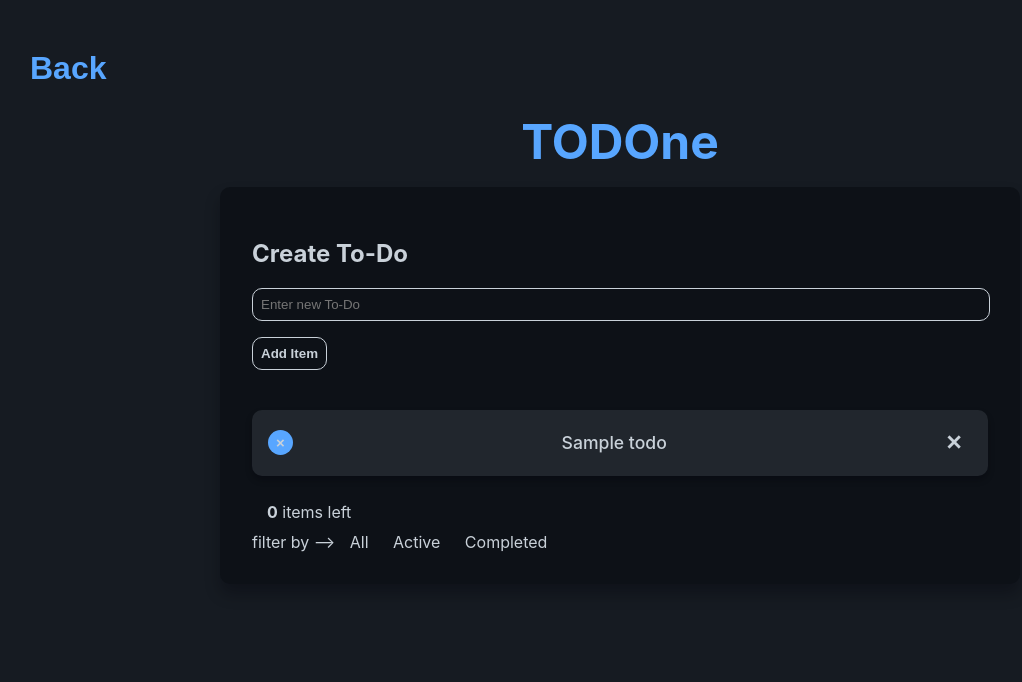
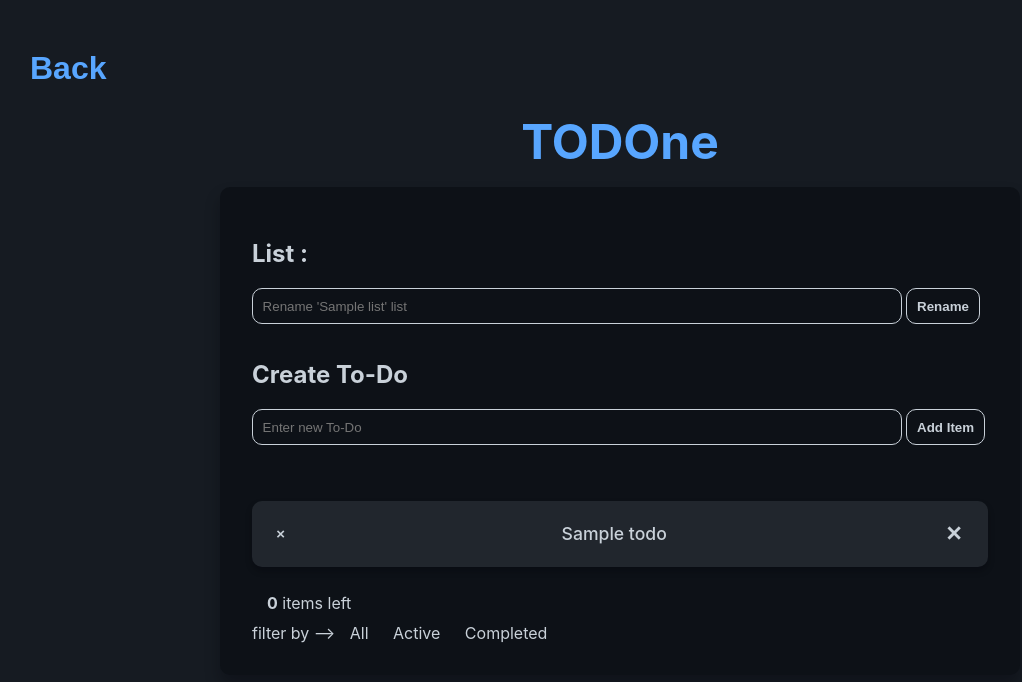
Before and after one commit to tech-tribute/TODO-ne, a Django app: page /lists/1/ in a window 1280 px wide. Shown: the top 682 px of the page, without its empty margins (20-1042 px from the left). Run offline with Django 4.2, Linux system fonts and the light colour scheme; tables that the repository leaves empty hold one stand-in row (values such as "Sample post").

Commit message:
Better style | Ability to edit a todo list

```diff
--- a/TODOne/lists/views.py
+++ b/TODOne/lists/views.py
@@ -2,31 +2,35 @@ from django.shortcuts import render, redirect
 from django.http import HttpRequest, HttpResponse
 from django.views.decorators.http import require_POST, require_GET
 
-from . forms import CreateListForm
-from . models import List
+from .forms import *
+from .models import List
 from todos.models import Todo
 
 
 # Create your views here.
 
+
 @require_GET
-def list_overview(request:HttpRequest):
-    lists = List.objects.order_by('-create_date')
+def list_overview(request: HttpRequest):
+    lists = List.objects.order_by("-create_date")
     form = CreateListForm()
 
     context = {
-        "lists":lists,
-        "form":form,
+        "lists": lists,
+        "form": form,
     }
 
-    return render(request=request, template_name="lists/list_overview.html", context=context)
+    return render(
+        request=request, template_name="lists/list_overview.html", context=context
+    )
 
-def add_todo(request:HttpRequest):
+
+def add_todo(request: HttpRequest):
     return HttpResponse("Developing ...")
 
 
 @require_POST
-def create_list(request:HttpRequest):
+def create_list(request: HttpRequest):
     form = CreateListForm(request.POST)
     if form.is_valid():
         name = form.cleaned_data["name"]
@@ -36,30 +40,42 @@ def create_list(request:HttpRequest):
 
     return redirect("lists:list_overview")
 
+
 @require_GET
-def list_detail(request:HttpRequest, list_id:int):
+def list_detail(request: HttpRequest, list_id: int):
     list_ = List.objects.get(id=list_id)
-    todos:Todo = list_.todos.all()
+    todos: Todo = list_.todos.all()
     uncompleted_todos = todos.filter(is_complete=False)
     completed_todos = todos.filter(is_complete=True)
 
     context = {
-        "list":list_,
-        "todos":todos,
-        "list_id":list_id,
-        "completed_todos":completed_todos,
-        "uncompleted_todos":uncompleted_todos,
+        "list": list_,
+        "todos": todos,
+        "list_id": list_id,
+        "completed_todos": completed_todos,
+        "uncompleted_todos": uncompleted_todos,
     }
 
-    return render(request=request, template_name="lists/list_detail.html", context=context,)
+    return render(
+        request=request,
+        template_name="lists/list_detail.html",
+        context=context,
+    )
 
 
-def edit_list(request:HttpRequest):
-    return HttpResponse("Developing ...")
+@require_POST
+def edit_list(request: HttpRequest, list_id=int):
+    form = EditListForm(request.POST)
+    if form.is_valid():
+        name = form.cleaned_data["name"]
+        list_ = List.objects.get(id=list_id)
+        list_.name = name
+        list_.save()
+        return redirect("lists:list_detail", list_id=list_.id)
 
 
 @require_GET
-def delete_list(request:HttpRequest, list_id:int):
+def delete_list(request: HttpRequest, list_id: int):
     list_ = List.objects.get(id=list_id).delete()
 
     return redirect("lists:list_overview")
--- a/TODOne/static/css/lists/list_detail.css
+++ b/TODOne/static/css/lists/list_detail.css
@@ -231,7 +231,7 @@ body {
 input[type='text'],
 input[type='submit'],
 button {
-    padding: 0.5rem;
+    padding: 0.6rem;
     border-radius: var(--border-radius);
     border: 1px solid var(--text-color);
     background-color: var(--secondary-bg-color);
@@ -241,7 +241,7 @@ button {
 
 input[type='text'] {
     margin-bottom: 1rem;
-    width: calc(100% - 1rem);
+    width: calc(100% - 6.7rem);
 }
 
 input[type='text']:focus,
--- a/TODOne/static/css/lists/list_overview.css
+++ b/TODOne/static/css/lists/list_overview.css
@@ -118,7 +118,7 @@ body {
 input[type='text'],
 input[type='submit'],
 button {
-    padding: 0.5rem;
+    padding: 0.6rem;
     border-radius: var(--border-radius);
     border: 1px solid var(--text-color);
     background-color: var(--secondary-bg-color);
--- a/TODOne/templates/lists/list_detail.html
+++ b/TODOne/templates/lists/list_detail.html
@@ -22,6 +22,14 @@ Lists TODOne
     </nav>
 
     <main class="main-content">
+        <section class="edit-list-section">
+            <h2>List :</h2>
+            <form action="{% url 'lists:edit_list' list_id%}" method="POST">
+                {% csrf_token %}
+                <input type="text" name="name" placeholder="Rename '{{list.name}}' list" method="post">
+                <input type="submit" value="Rename" >
+            </form>
+        </section>
 
         <section class="create-list-section">
             <h2>Create To-Do</h2>
@@ -40,11 +48,11 @@ Lists TODOne
                 <div class="todo-item">
                     {% if todo.is_complete %}
                     <a href="{% url 'todos:edit_todo' todo_id=todo.id %}?mark_as=uncomplete">
-                        <button class="status-btn undone-btn">&times;</button>
+                        <button class="status-btn done-btn">&times;</button>
                     </a>
                     {% else %}
                     <a href="{% url 'todos:edit_todo' todo_id=todo.id %}?mark_as=complete">
-                        <button class="status-btn done-btn">✓</button>
+                        <button class="status-btn undone-btn">✓</button>
                     </a>
                     {% endif %}
                     <a href="{% url 'todos:todo_detail' todo_id=todo.id %}" class="todo-text">{{ todo.title }}</a>
```
Also changed, not shown: TODOne/lists/forms.py (+8 -0 lines).
